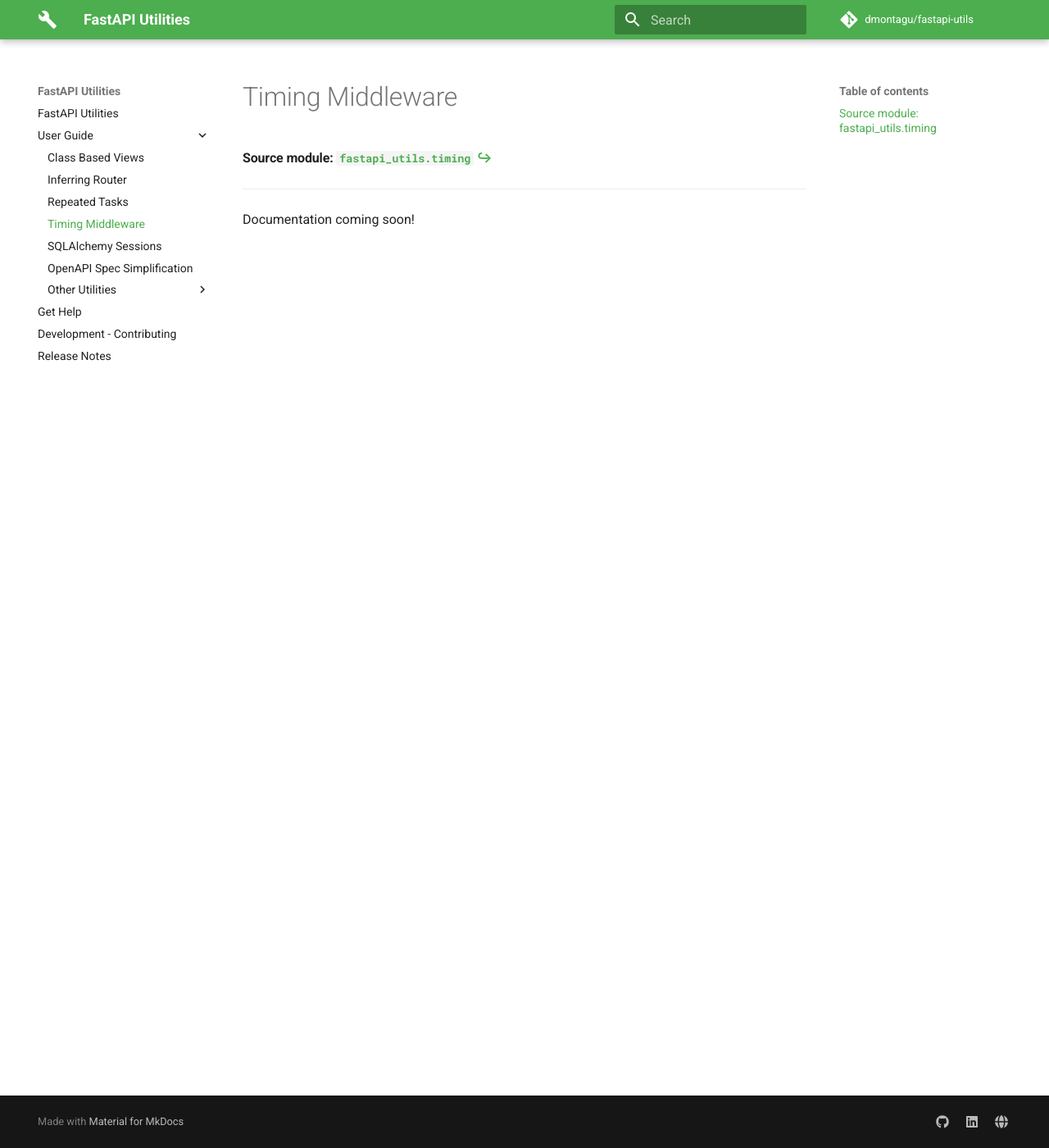
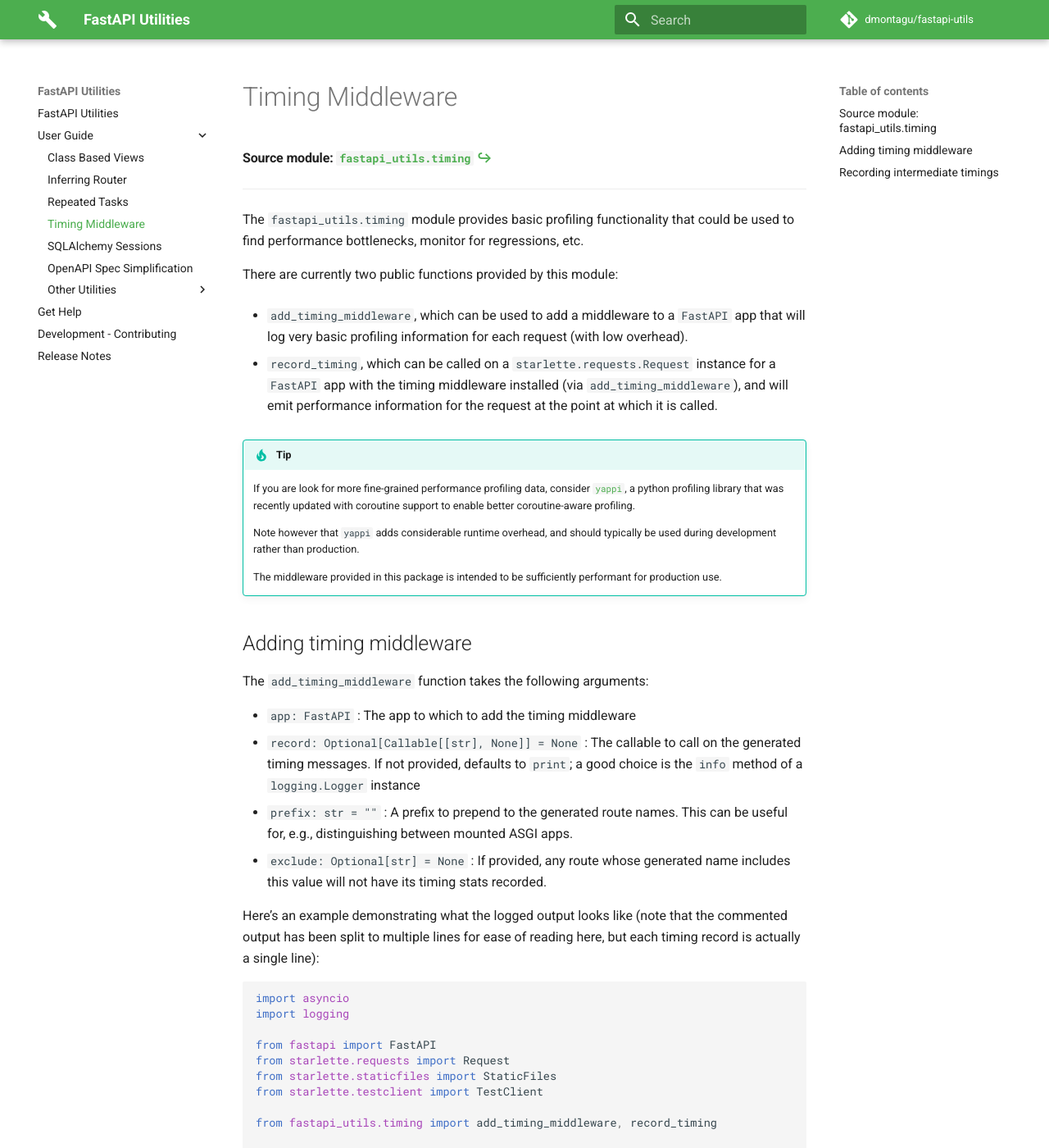
Before and after one commit to dmontagu/fastapi-utils, an MkDocs documentation site: the page built from docs/user-guide/timing-middleware.md, in a window 1280 px wide and 1400 px high. Shown: the whole window at 82% size. Built offline with MkDocs 1.6.1 and Material for MkDocs 9.7.7, drawn with Linux system fonts in a browser that asks for light colours; comment, search, counter and statistics services are not loaded; some of the changed text lies outside the part shown.

Commit message:
Update deps, clarify public timing API, add docs (#12)

````diff
--- /dev/null
+++ b/docs/src/timing1.py
@@ -0,0 +1,56 @@
+import asyncio
+import logging
+
+from fastapi import FastAPI
+from starlette.requests import Request
+from starlette.staticfiles import StaticFiles
+from starlette.testclient import TestClient
+
+from fastapi_utils.timing import add_timing_middleware, record_timing
+
+logging.basicConfig(level=logging.INFO)
+logger = logging.getLogger(__name__)
+
+app = FastAPI()
+add_timing_middleware(app, record=logger.info, prefix="app", exclude="untimed")
+static_files_app = StaticFiles(directory=".")
+app.mount(path="/static", app=static_files_app, name="static")
+
+
+@app.get("/timed")
+async def get_timed() -> None:
+    await asyncio.sleep(0.05)
+
+
+@app.get("/untimed")
+async def get_untimed() -> None:
+    await asyncio.sleep(0.1)
+
+
+@app.get("/timed-intermediate")
+async def get_with_intermediate_timing(request: Request) -> None:
+    await asyncio.sleep(0.1)
+    record_timing(request, note="halfway")
+    await asyncio.sleep(0.1)
+
+
+TestClient(app).get("/timed")
+# INFO:__main__:TIMING: Wall:   53.0ms
+#   | CPU:    1.2ms
+#   | app.__main__.get_timed
+
+TestClient(app).get("/untimed")
+# <nothing logged>
+
+TestClient(app).get("/timed-intermediate")
+# INFO:__main__:TIMING: Wall:  105.3ms
+#   | CPU:    0.4ms
+#   | app.__main__.get_with_intermediate_timing (halfway)
+# INFO:__main__:TIMING: Wall:  206.7ms
+#   | CPU:    1.1ms
+#   | app.__main__.get_with_intermediate_timing
+
+TestClient(app).get("/static/test")
+# INFO:__main__:TIMING: Wall:    1.6ms
+#   | CPU:    1.6ms
+#   | StaticFiles<'static'>
--- a/docs/user-guide/timing-middleware.md
+++ b/docs/user-guide/timing-middleware.md
@@ -2,4 +2,60 @@
 
 ---
 
-Documentation coming soon!
+The `fastapi_utils.timing` module provides basic profiling functionality that could be
+used to find performance bottlenecks, monitor for regressions, etc.
+
+There are currently two public functions provided by this module:
+
+* `add_timing_middleware`, which can be used to add a middleware to a `FastAPI` app that will
+log very basic profiling information for each request (with low overhead).
+
+* `record_timing`, which can be called on a `starlette.requests.Request` instance for a `FastAPI`
+app with the timing middleware installed (via `add_timing_middleware`), and will emit performance
+information for the request at the point at which it is called.
+
+!!! tip
+    If you are look for more fine-grained performance profiling data, consider
+    <a href="https://github.com/sumerc/yappi" target="_blank">`yappi`</a>,
+    a python profiling library that was recently updated with coroutine support to enable
+    better coroutine-aware profiling.
+
+    Note however that `yappi` adds considerable runtime overhead, and should typically be used during
+    development rather than production.
+
+    The middleware provided in this package is intended to be sufficiently performant for production use.
+
+
+## Adding timing middleware
+
+The `add_timing_middleware` function takes the following arguments:
+
+* `app: FastAPI` : The app to which to add the timing middleware
+* `record: Optional[Callable[[str], None]] = None` : The callable to call on the generated timing messages.
+If not provided, defaults to `print`; a good choice is the `info` method of a `logging.Logger` instance
+* `prefix: str = ""` : A prefix to prepend to the generated route names. This can be useful for, e.g.,
+distinguishing between mounted ASGI apps.
+* `exclude: Optional[str] = None` : If provided, any route whose generated name includes this value will not have its
+timing stats recorded.
+
+Here's an example demonstrating what the logged output looks like (note that the commented output has been
+split to multiple lines for ease of reading here, but each timing record is actually a single line):
+
+```python hl_lines="15 37 42 45 53"
+{!./src/timing1.py!}
+```
+
+## Recording intermediate timings
+
+In the above example, you can see the `get_with_intermediate_timing` function used in
+the `/timed-intermediate` endpoint to record an intermediate execution duration:
+
+```python hl_lines="33 46 47 48"
+{!./src/timing1.py!}
+```
+
+Note that this requires the app that generated the `Request` instance to have had the timing middleware
+added using the `add_timing_middleware` function.
+
+This can be used to output multiple records at distinct times in order to introspect the relative
+contributions of different execution steps in a single endpoint.
````
Also changed, not shown: docs/release-notes.md (+4 -0 lines), requirements.txt (+59 -53 lines), 3 other files.
